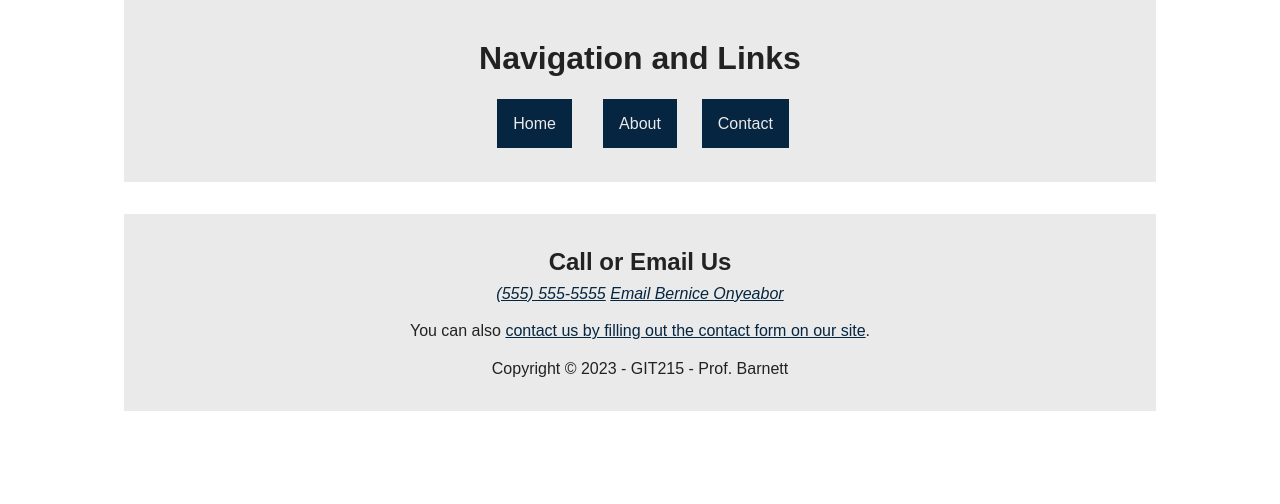
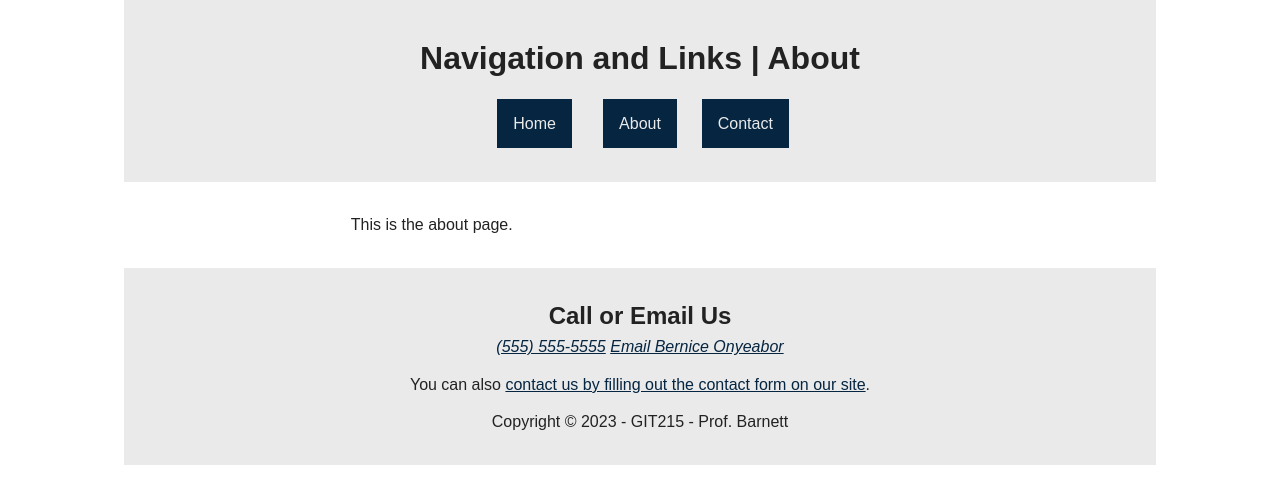
Before and after one commit to zomberri/m3_campus_navAndLinks, a plain HTML site: page about.html in a window 1280 px wide. Drawn offline with Linux system fonts and the light colour scheme.

Commit message:
Updated about and contact
Added content to main and changed tags

```diff
--- a/about.html
+++ b/about.html
@@ -2,7 +2,7 @@
 <html lang="en">
     <head>
         <meta charset="utf-8">
-        <title>Navigation and Links</title>
+        <title>Navigation and Links | About</title>
         <!-- TO DO: ADD YOUR NAME TO THE AUTHOR TAG HERE -->
         <meta name="author" content="Bernice Onyeabor">
         <meta name="description" content="Learn about the different types of anchor tags, or links, that you can use when building a page for the web. Make it possible to navigate between pages, send an email, call a number, and more with anchor tags!">
@@ -10,7 +10,7 @@
     </head>
     <body>
         <header>
-            <h1>Navigation and Links</h1>
+            <h1>Navigation and Links | About</h1>
 
             <!-- TO DO: CREATE THE NAVIGATION FOR THE SITE HERE -->
              <nav>
@@ -24,7 +24,7 @@
 
 
         <main>
-
+            <p> This is the about page.</p>
         </main>
 
         <footer>
```
Also changed, not shown: contact.html (+2 -2 lines).
